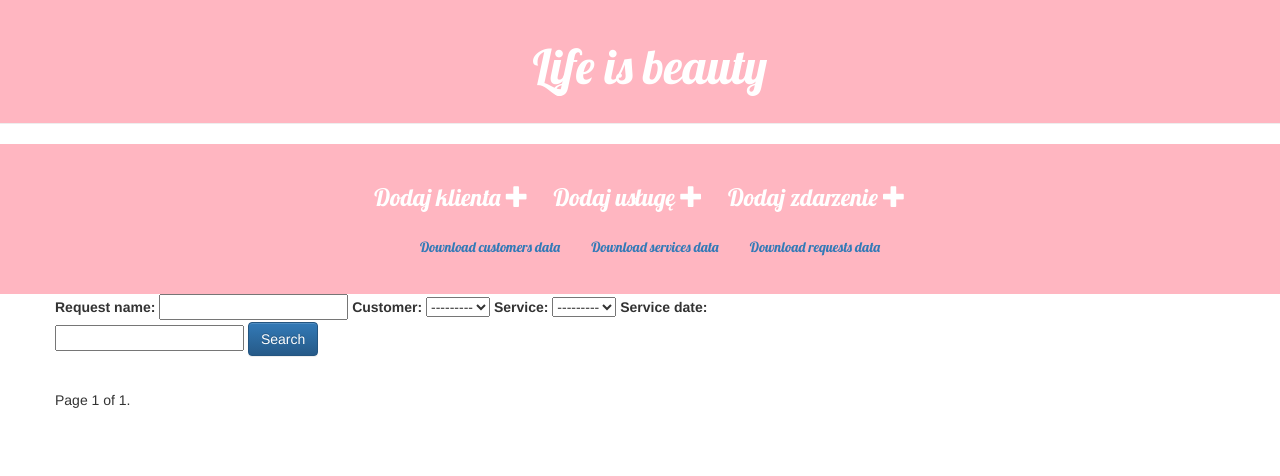
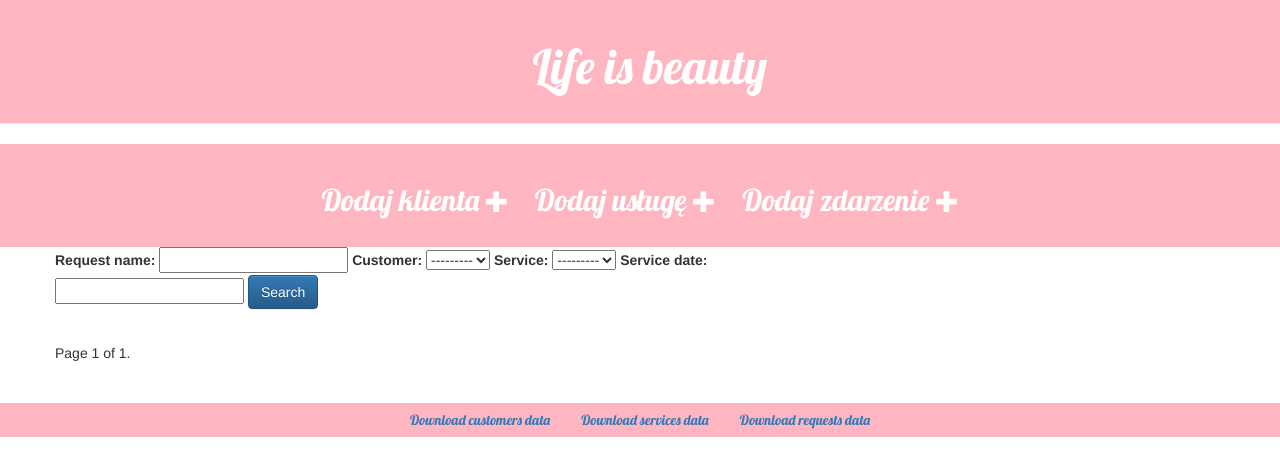
Before and after one commit to juliamachnio/beauty_is_life, a Django app: page / in a window 1280 px wide. Shown: the top 476 px of the page. Run offline with Django 4.2, Linux system fonts and the light colour scheme; data that the repository does not hold is empty; some libraries are stand-ins or nearby versions.

Commit message:
Sprzątnięty kod

```diff
--- a/jm_mn_app/static/css/jm_mn_app.css
+++ b/jm_mn_app/static/css/jm_mn_app.css
@@ -27,9 +27,15 @@ h1, h2,  h4 {
     font-family: 'Lobster', cursive;
 
 }
+h2{
+    font-family: 'Lobster', cursive;
+    color: #ffffff;
+
+}
 h3{
     font-family: 'Lobster', cursive;
-    color: #ffffff;
+    /*color: #ffffff;*/
+
 }
 
 .date {
@@ -58,3 +64,10 @@ h3{
 .req h2 a, .post h1 a:visited {
     color: #000000;
 }
+.footer {
+    /*position: fixed;*/
+    font-family: 'Lobster', cursive;
+    color: #ffffff;
+    background-color: lightpink;
+    text-align: center;
+}
--- a/jm_mn_app/templates/jm_mn_app/base.html
+++ b/jm_mn_app/templates/jm_mn_app/base.html
@@ -6,9 +6,9 @@
         <link rel="stylesheet" href="//maxcdn.bootstrapcdn.com/bootstrap/3.2.0/css/bootstrap.min.css">
         <link rel="stylesheet" href="//maxcdn.bootstrapcdn.com/bootstrap/3.2.0/css/bootstrap-theme.min.css">
         <link rel="stylesheet" href="https://cdnjs.cloudflare.com/ajax/libs/font-awesome/4.7.0/css/font-awesome.min.css">
+        <script src="{% static 'js/main.js' %}"></script>
+        <link rel="stylesheet" href="{% static 'css/jm_mn_app.css' %}">
 
-        <link rel="stylesheet" href="{% static 'css/jm_mn_app.css' %}">
-        <script src="{% static 'js/main.js' %}"></script>
 
 
     </head>
@@ -17,14 +17,12 @@
 
         <h1 onmouseover="mOver(this)" onmouseout="mOut(this)" ><a href="/">Life is beauty</a></h1>
 </div>
-    <div class="extra-header" >
+    <div class="extra-header">
 
-        <h3>Dodaj klienta <a href="{% url 'customer_new' %}" class="top-menu"><span class="glyphicon glyphicon-plus"></span></a>
+        <h2>Dodaj klienta <a href="{% url 'customer_new' %}" class="top-menu"><span class="glyphicon glyphicon-plus"></span></a>
         Dodaj usługę <a href="{% url 'service_new' %}" class="top-menu"><span class="glyphicon glyphicon-plus"></span></a>
-        Dodaj zdarzenie <a href="{% url 'request_new' %}" class="top-menu"><span class="glyphicon glyphicon-plus"></span></a></h3>
-        <h3><a href="{% url 'export_customers_csv' %}" class="btn btn-secondary">Download customers data</a>
-        <a href="{% url 'export_services_csv' %}" class="btn btn-secondary">Download services data</a>
-        <a href="{% url 'export_requests_csv' %}" class="btn btn-secondary">Download requests data</a></h3>
+        Dodaj zdarzenie <a href="{% url 'request_new' %}" class="top-menu"><span class="glyphicon glyphicon-plus"></span></a></h2>
+
 
     </div>
 
@@ -37,7 +35,11 @@
         </div>
     </div>
 
-
+<div class="footer">
+    <h3><a href="{% url 'export_customers_csv' %}" class="btn btn-secondary">Download customers data</a>
+        <a href="{% url 'export_services_csv' %}" class="btn btn-secondary">Download services data</a>
+        <a href="{% url 'export_requests_csv' %}" class="btn btn-secondary">Download requests data</a></h3>
+</div>
 
 
 </body>
--- a/jm_mn_app/templates/jm_mn_app/customer_edit.html
+++ b/jm_mn_app/templates/jm_mn_app/customer_edit.html
@@ -1,7 +1,7 @@
 {% extends 'jm_mn_app/base.html' %}
 
 {% block content %}
-    <h2>Edytuj klienta</h2>
+    <h3>Dodaj klienta</h3>
     <div class="post-form">
         <form method="POST" enctype="multipart/form-data">
             {% csrf_token %}
--- a/jm_mn_app/templates/jm_mn_app/request_edit.html
+++ b/jm_mn_app/templates/jm_mn_app/request_edit.html
@@ -1,7 +1,7 @@
 {% extends 'jm_mn_app/base.html' %}
 
 {% block content %}
-    <h2>Edytuj zdarzenie</h2>
+    <h3>Edytuj zdarzenie</h3>
     <form method="POST" class="post-form">{% csrf_token %}
         {{ form.as_p }}
         <button type="submit" class="save btn btn-default">Save</button>
--- a/jm_mn_app/templates/jm_mn_app/requests_list.html
+++ b/jm_mn_app/templates/jm_mn_app/requests_list.html
@@ -16,11 +16,10 @@
 
     {%  for req in requests_register %}
         <div class="req">
-            <h2>Nazwa zabiegu: <a href="{% url 'request_details' pk=req.pk %}">{{ req.request_name }}</a></h2>
-            <p> <a href="{% url 'customer_details' pk=req.pk %}">{{ req.customer }}</a> </p>
-            <p> <a href="{% url 'service_details' pk=req.pk %}">{{ req.service }}</a></p>
+            <h3>Nazwa zabiegu: <a href="{% url 'request_details' pk=req.pk %}">{{ req.request_name }}</a></h3>
 
-
+            <p> Zabieg: <a href="{% url 'service_details' pk=req.pk %}">{{ req.service }}</a></p>
+            <p> Klient: <a href="{% url 'customer_details' pk=req.pk %}"> {{ req.customer }}</a> </p>
         </div>
 
     {% endfor %}
--- a/jm_mn_app/templates/jm_mn_app/service_edit.html
+++ b/jm_mn_app/templates/jm_mn_app/service_edit.html
@@ -1,10 +1,10 @@
 {% extends 'jm_mn_app/base.html' %}
 
 {% block content %}
-    <h2>Edytuj usługę</h2>
+    <h3>Dodaj usługę</h3>
     <form method="POST" class="post-form">{% csrf_token %}
         {{ form.as_p }}
 
-        <button type="submit" class="save btn btn-default">Save</button>
+        <button type="submit" class="save btn btn-default">Dodaj!</button>
     </form>
 {% endblock %}
--- a/jm_mn_app/views.py
+++ b/jm_mn_app/views.py
@@ -24,7 +24,7 @@ def requests_list(request):
     myFilter = RequestFilter(request.GET, queryset=requests_register)
     requests_register = myFilter.qs
 
-    paginator = Paginator(requests_register, 2)
+    paginator = Paginator(requests_register, 4)
     page_number = request.GET.get('page')
     page_obj = paginator.get_page(page_number)
 
```
Also changed, not shown: jm_mn_app/filters.py (+2 -5 lines), jm_mn_app/templates/jm_mn_app/customer_details.html (+4 -4 lines), jm_mn_app/templates/jm_mn_app/request_details.html (+4 -4 lines), jm_mn_app/templates/jm_mn_app/service_details.html (+5 -5 lines).
